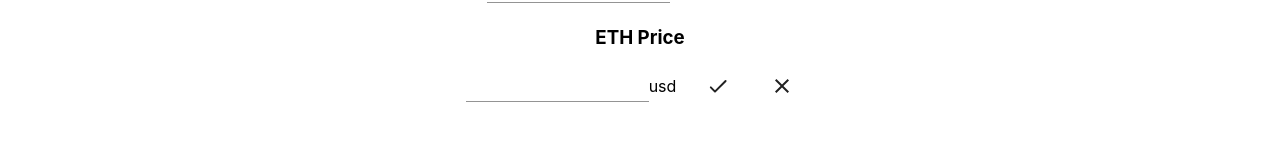
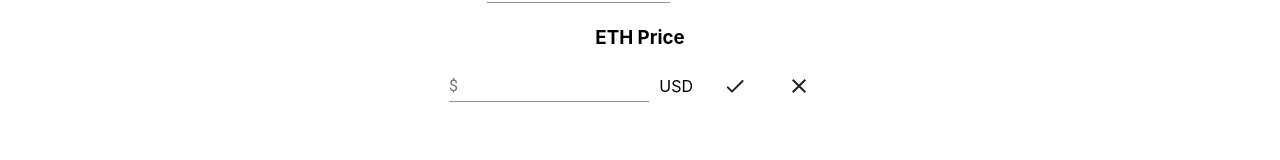
Before and after one commit to lautarodragan/securitize-challenge, a React (Create React App) app in the folder web/: page / in a window 1280 px wide. Both pictures are taken after a click on the button 672 px from the left and 214 px from the top of the page. Shown: the part 129-289 px from the top of the page. Built offline with nearby package versions, Linux system fonts and the light colour scheme; no server answers.

Commit message:
lil bit of eye candy

```diff
--- a/web/src/App.css
+++ b/web/src/App.css
@@ -42,3 +42,8 @@
 .eth-price >main >span {
   margin-right: 10px;
 }
+
+.eth-price .currency {
+  text-transform: uppercase;
+  margin-left: 10px;
+}
--- a/web/src/App.jsx
+++ b/web/src/App.jsx
@@ -1,4 +1,4 @@
-import { Button, TextField, Paper, Container, Select, MenuItem } from '@material-ui/core'
+import { Button, TextField, Paper, Container, Select, MenuItem, InputAdornment } from '@material-ui/core'
 import CloseIcon from '@material-ui/icons/Close';
 import DoneRoundedIcon from '@material-ui/icons/DoneRounded'
 import EditIcon from '@material-ui/icons/Edit'
@@ -121,8 +121,13 @@ const EthPrice = ({ fiatCurrency, onFiatCurrencyChange, exchangeRate }) => {
 
   const Edit = () => (
     <>
-      <TextField value={exchangeRate}/>
-      <span>{fiatCurrency}</span>
+      <TextField
+        value={exchangeRate}
+        InputProps={{
+          startAdornment: <InputAdornment position="start">$</InputAdornment>,
+        }}
+      />
+      <span className="currency">{fiatCurrency}</span>
       <Button onClick={() => setEdit(false)}><DoneRoundedIcon/></Button>
       <Button onClick={() => setEdit(false)}><CloseIcon/></Button>
     </>
```
